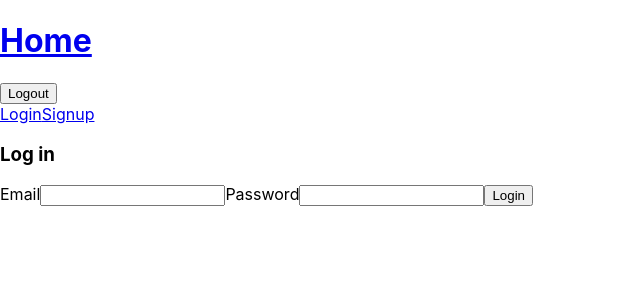
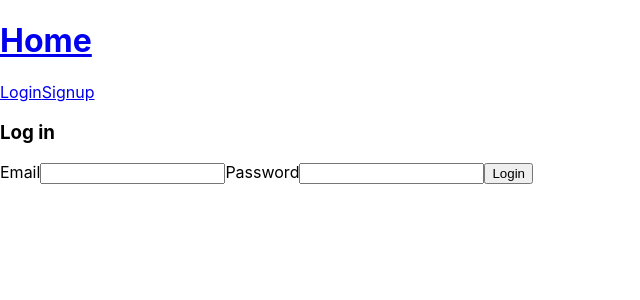
Before and after one commit to aravinda-amr/PMS, a React (Create React App) app in the folder frontend/: page /login in a window 1280 px wide. Shown: the top 300 px of the page, without its empty margins (0-640 px from the left). Built offline with nearby package versions, Linux system fonts and the light colour scheme.

Commit message:
update Navbar.js
update to show signup buttons only when needed

```diff
--- a/frontend/src/components/Navbar.js
+++ b/frontend/src/components/Navbar.js
@@ -1,8 +1,10 @@
 import { Link } from 'react-router-dom';
 import { useLogout } from '../hooks/useLogout';
+import { useAuthContext } from '../hooks/useAuthContext';
 
 const Navbar = () => {
     const { logout } = useLogout();
+    const { user } = useAuthContext();
 
     const handleClick = () => {
         logout();
@@ -15,13 +17,19 @@ const Navbar = () => {
                     <h1>Home</h1>
                 </Link>
                 <nav>
+                    {user &&(
                     <div>
+                        <span>{user.email}</span>
                         <button onClick={handleClick}>Logout</button>
                     </div>
+                    )}
+
+                    {!user && (
                     <div>
                         <Link to="/login">Login</Link>
                         <Link to="/signup">Signup</Link>
                     </div>
+                    )}
                 </nav>
             </div>
         </header>
```
